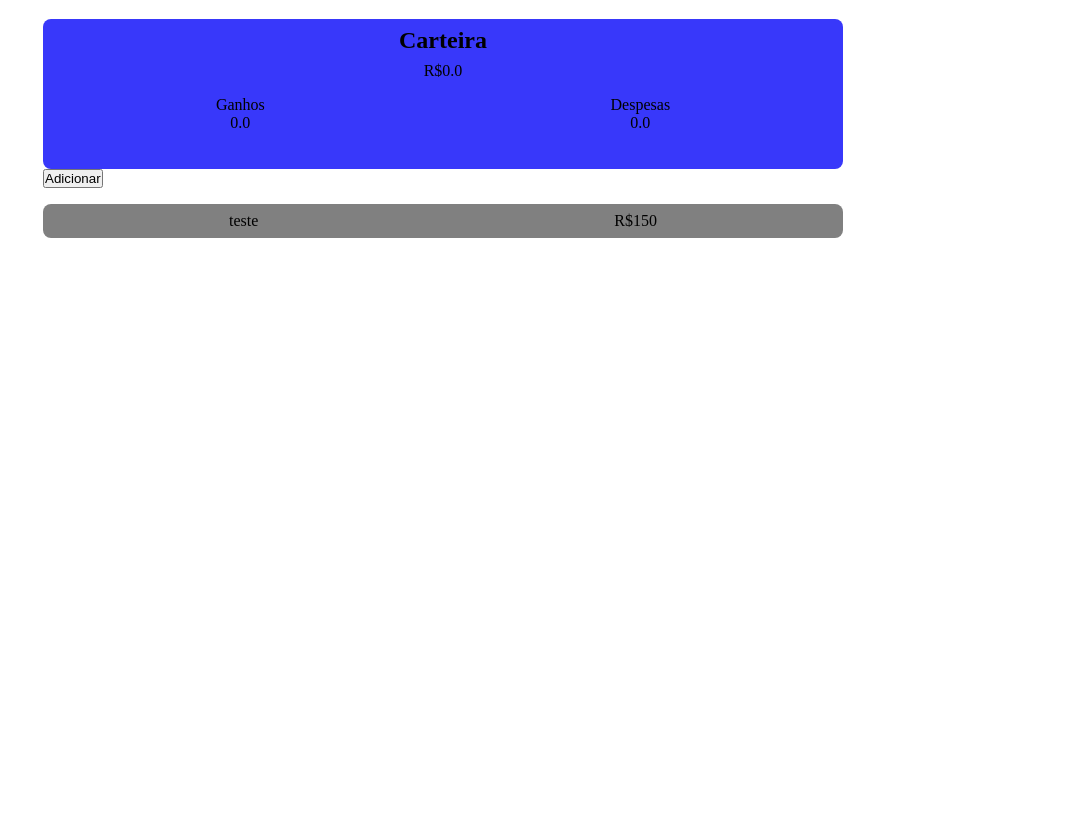
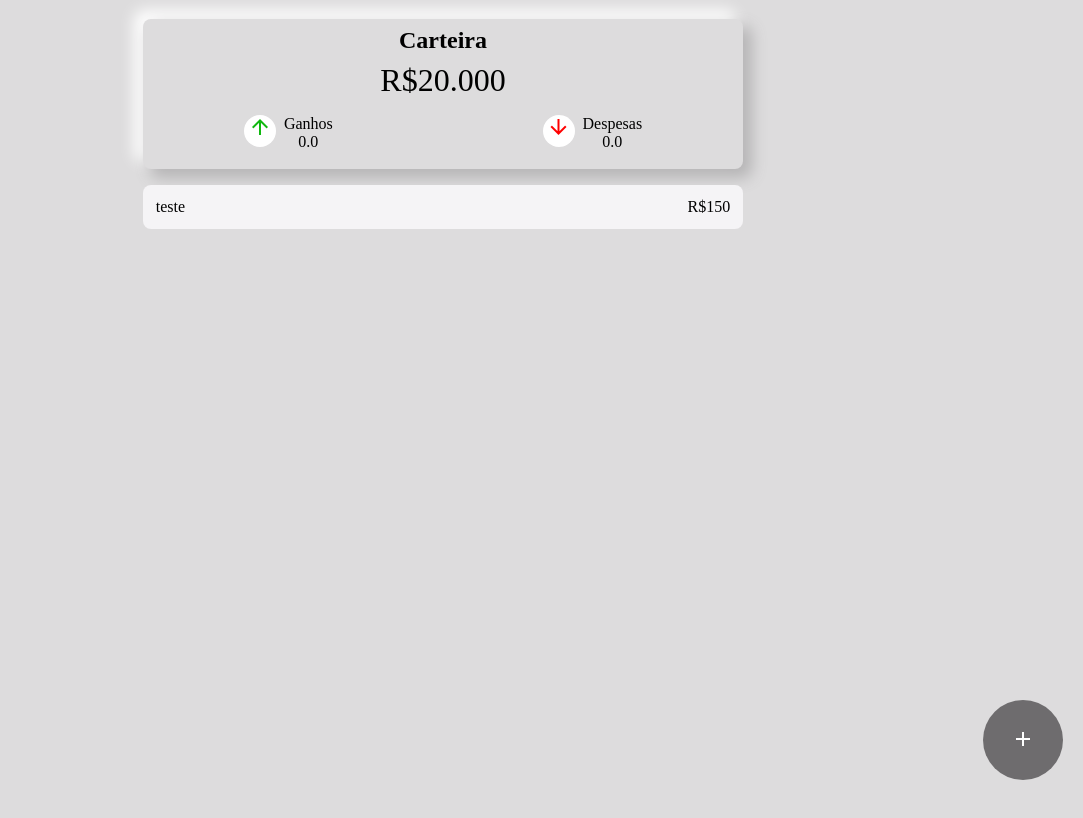
Before and after one commit to PatricioSA/controle-financeiro, a plain HTML site: page index.html in a window 1280 px wide. Shown: the whole page, without its empty margins (197-1280 px from the left). Drawn offline with nearby package versions, Linux system fonts and the light colour scheme.

Commit message:
Estilizando página

```diff
--- a/index.html
+++ b/index.html
@@ -6,6 +6,8 @@
     <meta http-equiv="X-UA-Compatible" content="IE=edge">
     <meta name="viewport" content="width=device-width, initial-scale=1.0">
     <link rel="stylesheet" href="style.css">
+    <link rel="stylesheet"
+        href="https://fonts.googleapis.com/css2?family=Material+Symbols+Outlined:opsz,wght,FILL,GRAD@20..48,100..700,0..1,-50..200" />
     <script src="index.js" defer></script>
     <title>Controle Financeiro</title>
 </head>
@@ -14,15 +16,29 @@
     <main>
         <section class="top-card">
             <h1>Carteira</h1>
-            <p>R$0.0</p>
+            <p id="total-value">R$20.000</p>
             <div>
-                <p>Ganhos <br> 0.0</p>
-                <p>Despesas <br> 0.0</p>
+                <div>
+                    <span class="material-symbols-outlined seta" style="color: #10b810;">
+                        arrow_upward
+                    </span>
+                    <p>Ganhos <br> 0.0</p>
+                </div>
+                <div>
+                    <span class="material-symbols-outlined seta" style="color: #ff0000;">
+                        arrow_downward
+                    </span>
+                    <p>Despesas <br> 0.0</p>
+                </div>
             </div>
         </section>
 
         <div id="botao">
-            <button id="btn-add-transaction">Adicionar</button>
+            <button id="btn-add-transaction">
+                <span class="material-symbols-outlined">
+                    add
+                </span>
+            </button>
         </div>
 
         <section class="transactions">
@@ -32,7 +48,7 @@
             </div>
         </section>
 
-        <div id="box-dialogue">
+        <div id="box-dialog">
             <dialog>
                 <h1>Nova Transação</h1>
                 <input type="number" placeholder="Valor">
--- a/style.css
+++ b/style.css
@@ -4,20 +4,25 @@
     box-sizing: border-box;
 }
 
+body {
+    background-color: #dddcdd;
+}
+
 main {
     max-width: 1200px;
-    height: 100vh;
     margin: 0 auto;
+    overflow: hidden;
 }
 
 .top-card {
-    background-color: rgb(56, 56, 250);
-    max-width: 800px;
+    background-color: #dddcdd;
+    max-width: 600px;
     height: 150px;
     border-radius: .5rem;
     text-align: center;
     margin: 0 auto;
     margin-top: 1.2rem;
+    box-shadow: 8px 8px 15px 1px #b5b4b5,-8px -8px 15px 1px #fff;
 }
 
 .top-card h1 {
@@ -28,31 +33,57 @@ main {
     margin-bottom: 1rem;
 }
 
+.top-card #total-value {
+    font-size: 2rem;
+}
+
+.seta {
+    background-color: #fff;
+    width: 2rem;
+    height: 2rem;
+    border-radius: 1rem;
+}
+
 .top-card div {
     display: flex;
     justify-content: space-around;
+    gap: 0.5rem;
 }
 
 #botao {
-    width: 800px;
+    width: 600px;
     margin: 0 auto;
 }
 
+#btn-add-transaction {
+    position: fixed;
+    bottom: 20px;
+    right: 20px;
+    z-index: 9999;
+    background-color: #6e6c6e;
+    color: #fff;
+    cursor: pointer;
+    width: 5rem;
+    height: 5rem;
+    border-radius: 10rem;
+    border: none;
+}
+
 .transactions {
-    max-width: 800px;
+    max-width: 600px;
     margin: 0 auto;
     margin-top: 1rem;
 }
 
 .transactions div {
-    padding: 0.5rem;
+    padding: 0.8rem;
     border-radius: .5rem;
-    background-color: gray;
+    background-color: #f5f4f6;
     display: flex;
-    justify-content: space-around;
+    justify-content: space-between;
 }
 
-#box-dialogue {
+#box-dialog {
     text-align: center;
 }
 
@@ -83,4 +114,5 @@ dialog button {
     color: #fff;
     margin-top: 1rem;
     padding: 0.5rem;
+    cursor: pointer;
 }
```
